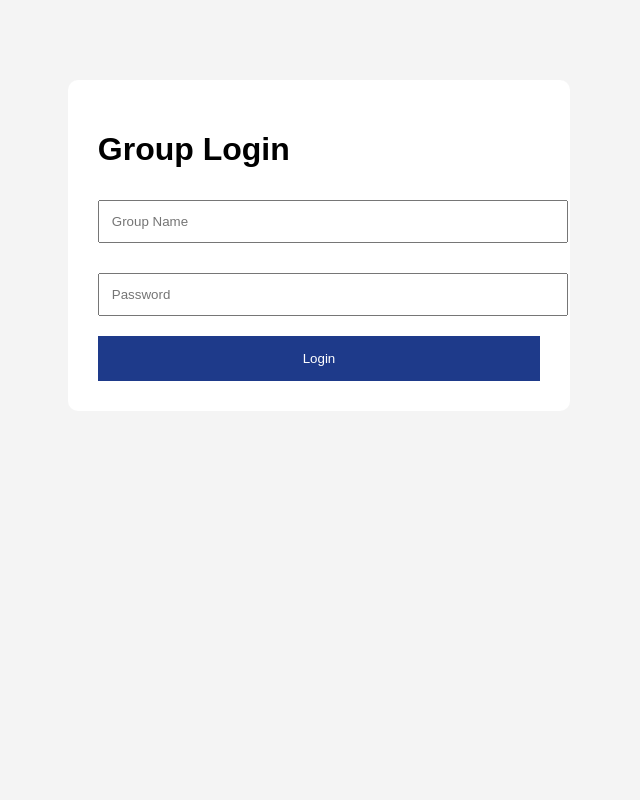
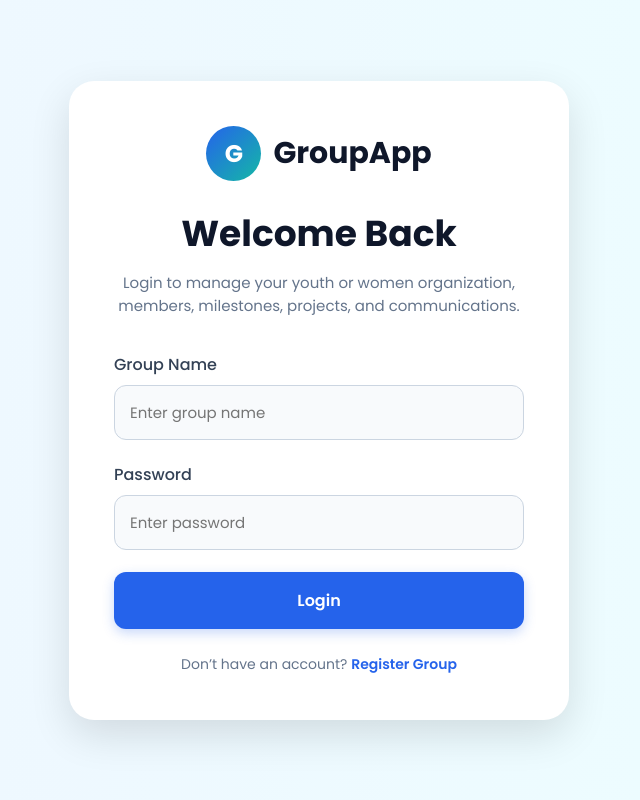
Before and after one commit to felixonyango66/groupapp, a Django app: page /login/ in a window 1280 px wide. Shown: the whole page, without its empty margins (321-961 px from the left). Run offline with Django 5.2, Linux system fonts and the light colour scheme.

Commit message:
Updated professional loginpage design

```diff
--- a/groupapp/templates/login.html
+++ b/groupapp/templates/login.html
@@ -1,42 +1,168 @@
 <!DOCTYPE html>
-<html>
+<html lang="en">
 <head>
-    <title>Login</title>
+    <meta charset="UTF-8">
+    <meta name="viewport" content="width=device-width, initial-scale=1.0">
+    <title>Group Login | GroupApp</title>
+
+    <link rel="preconnect" href="https://fonts.googleapis.com">
+    <link rel="preconnect" href="https://fonts.gstatic.com" crossorigin>
+
+    <link href="https://fonts.googleapis.com/css2?family=Poppins:wght@300;400;500;600;700&display=swap" rel="stylesheet">
 
     <style>
 
+        *{
+            margin:0;
+            padding:0;
+            box-sizing:border-box;
+            font-family:'Poppins', sans-serif;
+        }
+
         body{
-            background:#f4f4f4;
-            font-family:Arial;
+            min-height:100vh;
+            display:flex;
+            justify-content:center;
+            align-items:center;
+            background:linear-gradient(to right,#eff6ff,#ecfeff);
+            padding:20px;
         }
 
         .container{
-            width:35%;
-            margin:80px auto;
+            width:100%;
+            max-width:500px;
             background:white;
-            padding:30px;
-            border-radius:10px;
+            padding:45px;
+            border-radius:25px;
+            box-shadow:0 15px 40px rgba(0,0,0,0.12);
+        }
+
+        .logo{
+            display:flex;
+            justify-content:center;
+            align-items:center;
+            gap:12px;
+            margin-bottom:25px;
+        }
+
+        .logo-circle{
+            width:55px;
+            height:55px;
+            border-radius:50%;
+            background:linear-gradient(135deg,#2563eb,#14b8a6);
+            display:flex;
+            justify-content:center;
+            align-items:center;
+            color:white;
+            font-size:24px;
+            font-weight:bold;
+        }
+
+        .logo h2{
+            color:#0f172a;
+            font-size:30px;
+        }
+
+        .title{
+            text-align:center;
+            margin-bottom:35px;
+        }
+
+        .title h1{
+            font-size:36px;
+            color:#0f172a;
+            margin-bottom:10px;
+        }
+
+        .title p{
+            color:#64748b;
+            font-size:15px;
+        }
+
+        form{
+            margin-top:20px;
+        }
+
+        .input-group{
+            margin-bottom:22px;
+        }
+
+        label{
+            display:block;
+            margin-bottom:8px;
+            font-weight:500;
+            color:#334155;
         }
 
         input{
             width:100%;
-            padding:12px;
-            margin-top:10px;
-            margin-bottom:20px;
+            padding:15px;
+            border:1px solid #cbd5e1;
+            border-radius:12px;
+            outline:none;
+            font-size:15px;
+            background:#f8fafc;
+            transition:0.3s;
+        }
+
+        input:focus{
+            border-color:#2563eb;
+            background:white;
+            box-shadow:0 0 0 4px rgba(37,99,235,0.1);
         }
 
         button{
             width:100%;
-            padding:15px;
-            background:#1e3a8a;
+            padding:16px;
+            background:#2563eb;
             color:white;
             border:none;
+            border-radius:12px;
+            font-size:16px;
+            font-weight:600;
             cursor:pointer;
+            transition:0.3s;
+            box-shadow:0 4px 12px rgba(37,99,235,0.25);
+        }
+
+        button:hover{
+            background:#1d4ed8;
+            transform:translateY(-2px);
         }
 
         .error{
-            color:red;
+            background:#fee2e2;
+            color:#b91c1c;
+            padding:12px;
+            border-radius:10px;
             margin-bottom:20px;
+            text-align:center;
+            font-size:14px;
+        }
+
+        .footer-text{
+            text-align:center;
+            margin-top:25px;
+            color:#64748b;
+            font-size:14px;
+        }
+
+        .footer-text a{
+            color:#2563eb;
+            text-decoration:none;
+            font-weight:600;
+        }
+
+        @media(max-width:600px){
+
+            .container{
+                padding:30px 22px;
+            }
+
+            .title h1{
+                font-size:28px;
+            }
+
         }
 
     </style>
@@ -46,23 +172,74 @@
 
     <div class="container">
 
-        <h1>Group Login</h1>
+        <div class="logo">
+
+            <div class="logo-circle">G</div>
+
+            <h2>GroupApp</h2>
+
+        </div>
+
+        <div class="title">
+
+            <h1>Welcome Back</h1>
+
+            <p>
+                Login to manage your youth or women organization,
+                members, milestones, projects, and communications.
+            </p>
+
+        </div>
 
         {% if error %}
-            <p class="error">{{ error }}</p>
+
+            <div class="error">
+                {{ error }}
+            </div>
+
         {% endif %}
 
         <form method="POST">
 
             {% csrf_token %}
 
-            <input type="text" name="group_name" placeholder="Group Name">
+            <div class="input-group">
 
-            <input type="password" name="password" placeholder="Password">
+                <label>Group Name</label>
 
-            <button type="submit">Login</button>
+                <input type="text"
+                       name="group_name"
+                       placeholder="Enter group name"
+                       required>
+
+            </div>
+
+            <div class="input-group">
+
+                <label>Password</label>
+
+                <input type="password"
+                       name="password"
+                       placeholder="Enter password"
+                       required>
+
+            </div>
+
+            <button type="submit">
+                Login
+            </button>
 
         </form>
+
+        <div class="footer-text">
+
+            Don’t have an account?
+
+            <a href="/register-group/">
+                Register Group
+            </a>
+
+        </div>
 
     </div>
 
```
